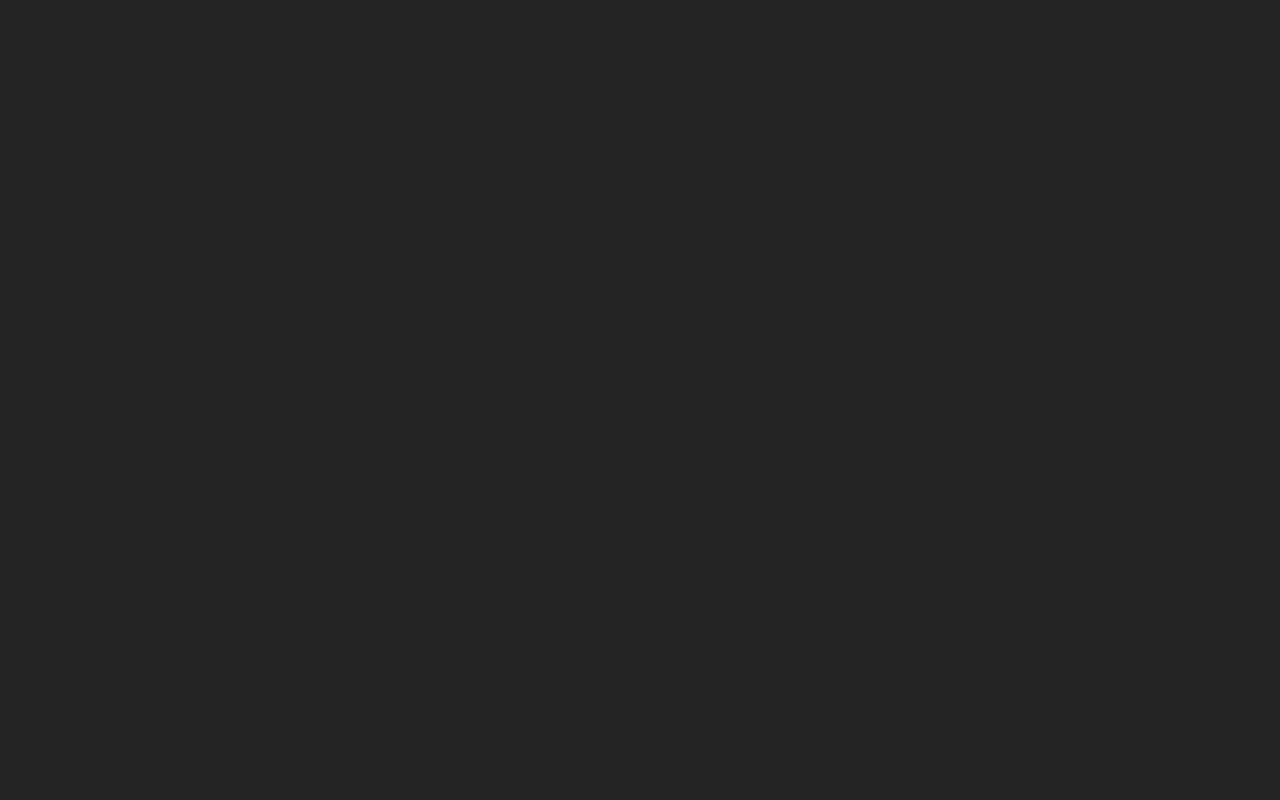
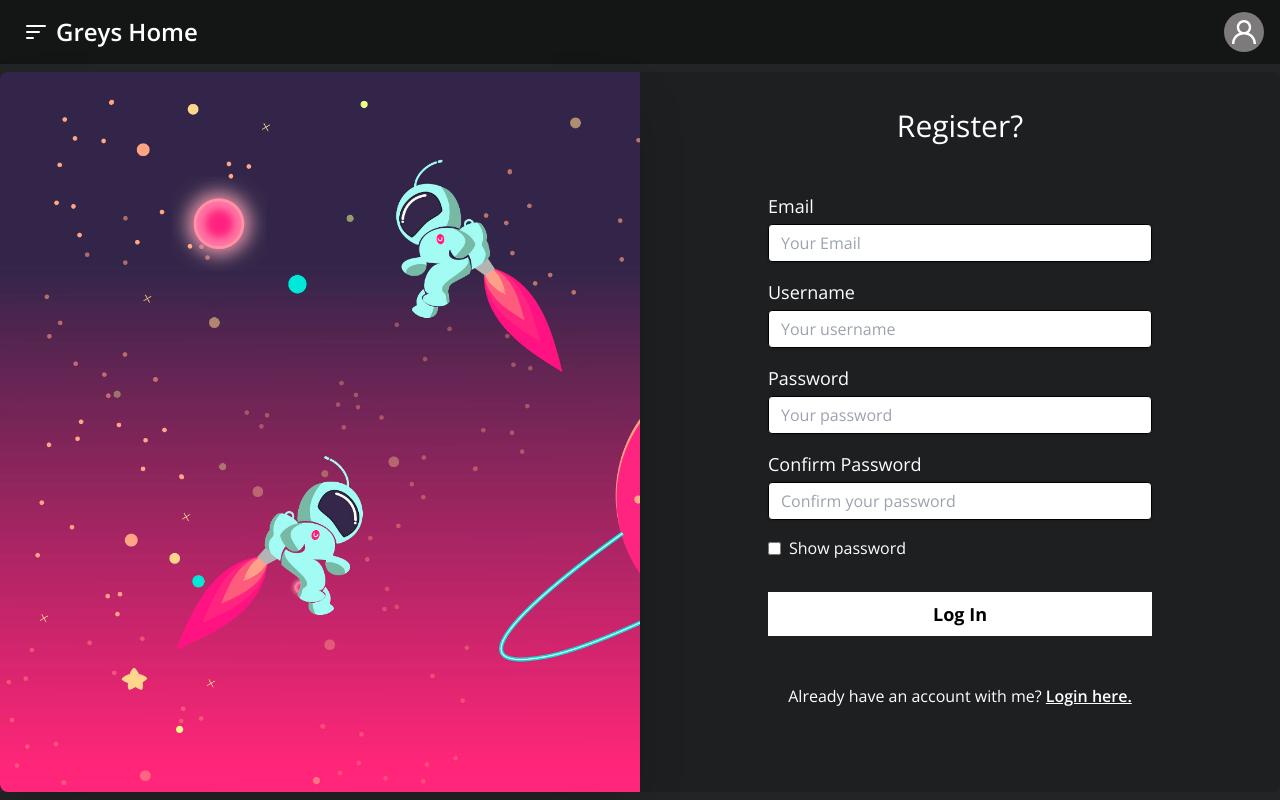
Before and after one commit to GreyStinger/GreyStinger.github.io, a Nuxt app: page /register in a window 1280 px wide. Before the commit this address had no page. Built offline with nearby package versions, Linux system fonts and the light colour scheme.

Commit message:
Added register and login pages

```diff
--- a/assets/css/main.css
+++ b/assets/css/main.css
@@ -34,10 +34,15 @@
 }
 
 html {
-  background-color: rgb(34, 36, 37);
+  background-color: #222425;
   font-family: OpenSans;
 }
 
 body {
   margin: 0;
 }
+
+.white-color-filter {
+  filter: invert(100%) sepia(0%) saturate(0%) hue-rotate(174deg)
+    brightness(109%) contrast(102%);
+}
--- a/components/MainScaffold.vue
+++ b/components/MainScaffold.vue
@@ -1,6 +1,6 @@
 <template>
-  <div>
-    <div class="h-[4rem] w-full text-white bg-grey-dark">
+  <div class="h-screen">
+    <div class="h-[4rem] w-full text-white bg-grey-dark mb-2">
       <div
         class="m-auto py-3 align-middle max-w-screen-2xl flex justify-between"
       >
@@ -8,7 +8,7 @@
         <div class="px-0 mx-2 rounded-lg grid hover:bg-grey-medium">
           <h1
             id="homeTitle"
-            class="mx-4 clickable place-self-center font-semibold text-2xl flex flex-nowrap"
+            class="ml-4 clickable place-self-center font-semibold text-2xl flex flex-nowrap"
             @click="toggleSidebar"
           >
             <span class="mr-2"><SkewBurgerIcon class="h-full bottom-0" /></span>
@@ -18,12 +18,12 @@
         <!-- Beginning Nav Spacing -->
         <div class="m-auto" />
         <!-- Profile Menu Icon -->
-        <div id="profileMenu" class="mx-2 clickable relative hover-glow">
+        <div id="profileMenu" class="mr-4 clickable relative hover-glow">
           <div class="p-2 aspect-square rounded-full bg-grey hover-glow">
             <object
               data="/svg/profile.svg"
               type="image/svg+xml"
-              class="h-6 w-6 object-color-filter"
+              class="h-6 w-6 white-color-filter"
             >
               Your browser does not support svg
             </object>
@@ -70,7 +70,7 @@
       </div>
     </div>
     <ScaffoldSidebar ref="sidebar" />
-    <div class="m-auto max-w-screen-2xl">
+    <div class="m-auto max-w-screen-2xl bg-grey-medium min-h-[90vh] rounded-lg">
       <slot />
     </div>
   </div>
@@ -90,7 +90,7 @@ export default {
   computed: {
     loggedIn() {
       // TODO: Implement a proper check for user authentication status
-      return true;
+      return false;
     },
   },
   mounted() {
@@ -132,11 +132,6 @@ export default {
   cursor: pointer;
 }
 
-.object-color-filter {
-  filter: invert(100%) sepia(0%) saturate(0%) hue-rotate(174deg)
-    brightness(109%) contrast(102%);
-}
-
 #dropdown {
   animation-duration: 0.4s;
   animation-name: slidein;
--- a/pages/index.vue
+++ b/pages/index.vue
@@ -1,6 +1,6 @@
 <template>
   <MainScaffold>
-    <div class="my-2">
+    <div class="my-0">
       <h1 class="px-4 py-2 text-white font-medium text-2xl">
         Whats been happening?
       </h1>
--- /dev/null
+++ b/pages/login.vue
@@ -0,0 +1,114 @@
+<template>
+  <MainScaffold class="max-h-screen">
+    <div class="bg-grey-medium text-white rounded-lg font-family-karla">
+      <div class="w-full flex flex-wrap">
+        <!-- Login Section -->
+        <div class="w-full md:w-1/2 flex flex-col">
+          <div
+            class="flex flex-col justify-center md:justify-start my-auto pt-8 md:pt-0 px-8 md:px-24 lg:px-32"
+          >
+            <p class="pt text-center text-3xl">Welcome.</p>
+            <form
+              class="flex flex-col pt-3 md:pt-8"
+              onsubmit="event.preventDefault();"
+            >
+              <div class="flex flex-col pt-4">
+                <label for="username" class="text-lg">Username</label>
+                <input
+                  type="text"
+                  name="username"
+                  id="username"
+                  placeholder="Your username"
+                  class="text-black shadow appearance-none border rounded w-full py-2 px-3 text-gray-700 mt-1 leading-tight focus:outline-none focus:shadow-outline"
+                />
+              </div>
+
+              <div class="flex flex-col pt-4 relative">
+                <label for="password" class="text-lg">Password</label>
+                <input
+                  type="password"
+                  id="password"
+                  placeholder="Your password"
+                  class="text-black shadow appearance-none border rounded w-full py-2 px-3 text-gray-700 mt-1 leading-tight focus:outline-none focus:shadow-outline"
+                />
+              </div>
+
+              <div class="flex flex-col pt-4">
+                <label
+                  for="show-password"
+                  class="flex items-center select-none"
+                >
+                  <input
+                    type="checkbox"
+                    class="mr-2"
+                    name="show-passwords"
+                    id="show-password"
+                  />
+                  <span class="mr-2">Show password</span>
+                </label>
+              </div>
+
+              <button
+                type="submit"
+                class="bg-white text-black font-bold text-lg hover:bg-gray-700 p-2 mt-8"
+              >
+                Log In
+              </button>
+            </form>
+            <div class="text-center pt-12 pb-12">
+              <p>
+                Don't have an account with me?
+                <nuxt-link to="/register" class="underline font-semibold"
+                  >Register here.</nuxt-link
+                >
+              </p>
+            </div>
+          </div>
+        </div>
+
+        <!-- Image Section -->
+        <div class="w-1/2 shadow-2xl">
+          <img
+            class="object-cover rounded-r-lg object-center w-full min-h-[90vh] hidden md:block"
+            src="@/assets/images/login-bg.jpg"
+          />
+        </div>
+      </div>
+    </div>
+  </MainScaffold>
+</template>
+
+<script>
+export default {
+  mounted() {
+    var checkbox = document.querySelector("#show-password");
+    var password = document.querySelector("#password");
+    checkbox.checked = false;
+    checkbox.addEventListener(
+      "click",
+      function (event) {
+        if (checkbox.checked) {
+          password.type = "text";
+        } else {
+          password.type = "password";
+        }
+      },
+      false
+    );
+  },
+  methods: {}
+};
+</script>
+
+<style>
+.container-inner {
+  max-width: 800px;
+}
+.show {
+  right: 0;
+  bottom: 0;
+  width: 24px;
+  height: 24px;
+  padding: 8px;
+}
+</style>
--- /dev/null
+++ b/pages/register.vue
@@ -0,0 +1,132 @@
+<template>
+  <MainScaffold class="">
+    <div class="bg-grey-medium text-white rounded-lg font-family-karla">
+      <div class="w-full flex flex-wrap">
+        <!-- Image Section -->
+        <div class="w-1/2 shadow-2xl">
+          <img
+            class="object-cover rounded-l-lg object-left w-full min-h-[90vh] hidden md:block"
+            src="@/assets/images/register-bg.jpg"
+          />
+        </div>
+
+        <!-- Login Section -->
+        <div class="w-full md:w-1/2 flex flex-col">
+          <div
+            class="flex flex-col justify-center md:justify-start my-auto pt-8 md:pt-0 px-8 md:px-24 lg:px-32"
+          >
+            <p class="pt text-center text-3xl">Register?</p>
+            <form
+              class="flex flex-col pt-3 md:pt-8"
+              onsubmit="event.preventDefault();"
+            >
+              <div class="flex flex-col pt-4">
+                <label for="username" class="text-lg">Email</label>
+                <input
+                  type="text"
+                  name="username"
+                  id="username"
+                  placeholder="Your Email"
+                  class="text-black shadow appearance-none border rounded w-full py-2 px-3 text-gray-700 mt-1 leading-tight focus:outline-none focus:shadow-outline"
+                />
+              </div>
+              <div class="flex flex-col pt-4">
+                <label for="username" class="text-lg">Username</label>
+                <input
+                  type="text"
+                  name="username"
+                  id="username"
+                  placeholder="Your username"
+                  class="text-black shadow appearance-none border rounded w-full py-2 px-3 text-gray-700 mt-1 leading-tight focus:outline-none focus:shadow-outline"
+                />
+              </div>
+              <div class="flex flex-col pt-4 relative">
+                <label for="password" class="text-lg">Password</label>
+                <input
+                  type="password"
+                  id="password"
+                  placeholder="Your password"
+                  class="text-black shadow appearance-none border rounded w-full py-2 px-3 text-gray-700 mt-1 leading-tight focus:outline-none focus:shadow-outline"
+                />
+              </div>
+              <div class="flex flex-col pt-4 relative">
+                <label for="password" class="text-lg">Confirm Password</label>
+                <input
+                  type="password"
+                  id="password"
+                  placeholder="Confirm your password"
+                  class="text-black shadow appearance-none border rounded w-full py-2 px-3 text-gray-700 mt-1 leading-tight focus:outline-none focus:shadow-outline"
+                />
+              </div>
+
+              <div class="flex flex-col pt-4">
+                <label
+                  for="show-password"
+                  class="flex items-center select-none"
+                >
+                  <input
+                    type="checkbox"
+                    class="mr-2"
+                    name="show-passwords"
+                    id="show-password"
+                  />
+                  <span class="mr-2">Show password</span>
+                </label>
+              </div>
+
+              <button
+                type="submit"
+                class="bg-white text-black font-bold text-lg hover:bg-gray-700 p-2 mt-8"
+              >
+                Log In
+              </button>
+            </form>
+            <div class="text-center pt-12 pb-12">
+              <p>
+                Already have an account with me?
+                <nuxt-link to="/login" class="underline font-semibold"
+                  >Login here.</nuxt-link
+                >
+              </p>
+            </div>
+          </div>
+        </div>
+      </div>
+    </div>
+  </MainScaffold>
+</template>
+
+<script>
+export default {
+  mounted() {
+    var checkbox = document.querySelector("#show-password");
+    var password = document.querySelector("#password");
+    checkbox.checked = false;
+    checkbox.addEventListener(
+      "click",
+      function (event) {
+        if (checkbox.checked) {
+          password.type = "text";
+        } else {
+          password.type = "password";
+        }
+      },
+      false
+    );
+  },
+  methods: {},
+};
+</script>
+
+<style>
+.container-inner {
+  max-width: 800px;
+}
+.show {
+  right: 0;
+  bottom: 0;
+  width: 24px;
+  height: 24px;
+  padding: 8px;
+}
+</style>
--- a/tailwind.config.js
+++ b/tailwind.config.js
@@ -12,7 +12,9 @@ module.exports = {
     colors: {
       black: "#000000",
       white: "#ffffff",
-      grey: "#26292b",
+      grey: "#7C7A7A",
+      snow: "#FDF7FA",
+      sienna: "#8F250C",
       "grey-medium": "#1d1f21",
       "grey-dark": "#141616"
     },
```
Also changed, not shown: components/scaffolding/ScaffoldSidebar.vue (+35 -16 lines), assets/images/login-bg.jpg (added), assets/images/register-bg.jpg (added).
